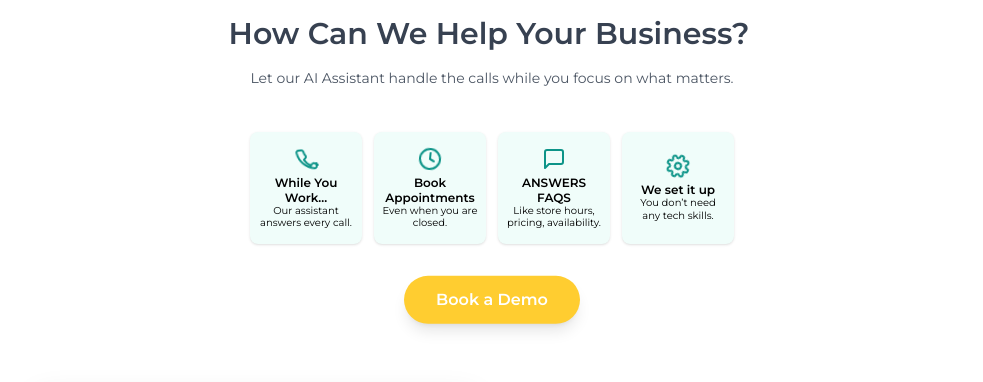
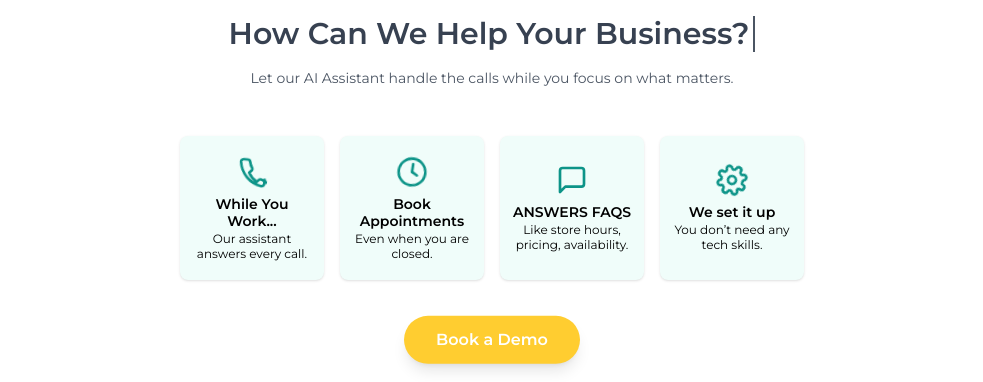
Before and after one commit to Funbi-prog/MirajoAI, a website: page index.html in a window 1280 px wide. Shown: the part 960-1342 px from the top of the page, without its empty margins (148-1131 px from the left). Drawn offline with nearby package versions, Linux system fonts and the light colour scheme; a script that the page names is missing.

Commit message:
Update pricing page with latest changes

```diff
--- a/index.html
+++ b/index.html
@@ -283,50 +283,49 @@
     </div>
 
 
-    <div class="flex flex-wrap justify-center gap-3 p-3">
+   <div class="flex flex-wrap justify-center gap-4 p-4">
     <!-- Box 1: Phone -->
-        <div class="w-28 h-28 bg-teal-50 shadow rounded-lg flex flex-col items-center justify-center text-center p-2">
-            <svg class="w-6 h-6 text-teal-600 animate-call mb-1" fill="none" stroke="currentColor" stroke-width="2"
+    <div class="w-36 h-36 bg-teal-50 shadow rounded-lg flex flex-col items-center justify-center text-center p-3">
+        <svg class="w-8 h-8 text-teal-600 animate-call mb-2" fill="none" stroke="currentColor" stroke-width="2"
             viewBox="0 0 24 24" stroke-linecap="round" stroke-linejoin="round">
             <path
                 d="M22 16.92v3a2 2 0 01-2.18 2A19.8 19.8 0 013.1 5.18 2 2 0 015 3h3a2 2 0 012 1.72c.2 1.38.76 2.72 1.64 3.86a2 2 0 01-.45 2.82l-1.27 1.27a16 16 0 006.29 6.29l1.27-1.27a2 2 0 012.82-.45c1.14.88 2.48 1.44 3.86 1.64A2 2 0 0122 16.92z" />
         </svg>
-            <p class="font-semibold text-xs text-black leading-tight">While You Work...</p>
-            <p class="text-[10px] text-black leading-tight">Our assistant answers every call.</p>
+        <p class="font-semibold text-sm text-black leading-tight">While You Work...</p>
+        <p class="text-xs text-black leading-tight">Our assistant answers every call.</p>
     </div>
 
     <!-- Box 2: Clock -->
-        <div class="w-28 h-28 bg-teal-50 shadow rounded-lg flex flex-col items-center justify-center text-center p-2">
-            <svg class="w-6 h-6 text-teal-600 animate-tick mb-1" fill="none" stroke="currentColor" stroke-width="2"
+    <div class="w-36 h-36 bg-teal-50 shadow rounded-lg flex flex-col items-center justify-center text-center p-3">
+        <svg class="w-8 h-8 text-teal-600 animate-tick mb-2" fill="none" stroke="currentColor" stroke-width="2"
             viewBox="0 0 24 24" stroke-linecap="round" stroke-linejoin="round">
             <circle cx="12" cy="12" r="10" />
             <polyline points="12 6 12 12 16 14" />
         </svg>
-            <p class="font-semibold text-xs text-black leading-tight">Book Appointments</p>
-            <p class="text-[10px] text-black leading-tight">Even when you are closed.
-            </p>
+        <p class="font-semibold text-sm text-black leading-tight">Book Appointments</p>
+        <p class="text-xs text-black leading-tight">Even when you are closed.</p>
     </div>
 
     <!-- Box 3: SMS -->
-        <div class="w-28 h-28 bg-teal-50 shadow rounded-lg flex flex-col items-center justify-center text-center p-2">
-            <svg class="w-6 h-6 text-teal-600 mb-1" fill="none" stroke="currentColor" stroke-width="2"
+    <div class="w-36 h-36 bg-teal-50 shadow rounded-lg flex flex-col items-center justify-center text-center p-3">
+        <svg class="w-8 h-8 text-teal-600 mb-2" fill="none" stroke="currentColor" stroke-width="2"
             viewBox="0 0 24 24" stroke-linecap="round" stroke-linejoin="round">
             <path d="M21 15a2 2 0 0 1-2 2H7l-4 4V5a2 2 0 0 1 2-2h14a2 2 0 0 1 2 2z" />
         </svg>
-            <p class="font-bold text-xs text-black uppercase leading-tight">Answers FAQs</p>
-            <p class="text-[10px] text-black leading-tight">Like store hours, pricing, availability.</p>
+        <p class="font-bold text-sm text-black uppercase leading-tight">Answers FAQs</p>
+        <p class="text-xs text-black leading-tight">Like store hours, pricing, availability.</p>
     </div>
 
     <!-- Box 4: Settings -->
-        <div class="w-28 h-28 bg-teal-50 shadow rounded-lg flex flex-col items-center justify-center text-center p-2">
-            <svg class="w-6 h-6 text-teal-600 animate-spin-slow mb-1" fill="none" stroke="currentColor" stroke-width="2"
+    <div class="w-36 h-36 bg-teal-50 shadow rounded-lg flex flex-col items-center justify-center text-center p-3">
+        <svg class="w-8 h-8 text-teal-600 animate-spin-slow mb-2" fill="none" stroke="currentColor" stroke-width="2"
             viewBox="0 0 24 24" stroke-linecap="round" stroke-linejoin="round">
             <circle cx="12" cy="12" r="3" />
             <path
                 d="M19.4 15a1.65 1.65 0 00.33 1.82l.06.06a2 2 0 11-2.83 2.83l-.06-.06a1.65 1.65 0 00-1.82-.33 1.65 1.65 0 00-1 1.51V21a2 2 0 11-4 0v-.09a1.65 1.65 0 00-1-1.51 1.65 1.65 0 00-1.82.33l-.06.06a2 2 0 11-2.83-2.83l.06-.06a1.65 1.65 0 00.33-1.82 1.65 1.65 0 00-1.51-1H3a2 2 0 110-4h.09a1.65 1.65 0 001.51-1 1.65 1.65 0 00-.33-1.82l-.06-.06a2 2 0 112.83-2.83l.06.06a1.65 1.65 0 001.82.33H9a1.65 1.65 0 001-1.51V3a2 2 0 114 0v.09c0 .66.39 1.26 1 1.51a1.65 1.65 0 001.82-.33l.06-.06a2 2 0 112.83 2.83l-.06.06a1.65 1.65 0 00-.33 1.82V9c0 .66.39 1.26 1 1.51H21a2 2 0 110 4h-.09c-.66 0-1.26.39-1.51 1z" />
         </svg>
-            <p class="font-semibold text-xs text-black leading-tight">We set it up</p>
-            <p class="text-[10px] text-black leading-tight">You don’t need any tech skills.</p>
+        <p class="font-semibold text-sm text-black leading-tight">We set it up</p>
+        <p class="text-xs text-black leading-tight">You don’t need any tech skills.</p>
     </div>
 </div>
 
@@ -757,7 +756,7 @@
 
             <!-- CTA -->
             <div class="w-full flex justify-center mt-4">
-                <a href="https://mirajoagency.org/pricing-plan"
+                <a href="pricing.html"
                     class="text-[10px] px-4 py-1.5 bg-[#ffcd30] text-white rounded-full shadow-md hover:scale-105 hover:bg-[#e6b800] transition-all duration-300 font-semibold">
                     View Live Data
                 </a>
@@ -868,7 +867,7 @@
 
                             <!-- CTA -->
                             <div class="text-center mt-2">
-                                <a href="https://mirajoagency.org/pricing-plan" target="_blank"
+                                <a href="pricing.html" target="_blank"
                                     class="inline-block bg-[#ffcd30] text-white text-xs font-medium px-3 py-1.5 rounded-full hover:bg-[#e6b800] hover:scale-105 transition">
                                     Get Started
                                 </a>
```
Lines whose indentation alone changed are shown as unchanged.
